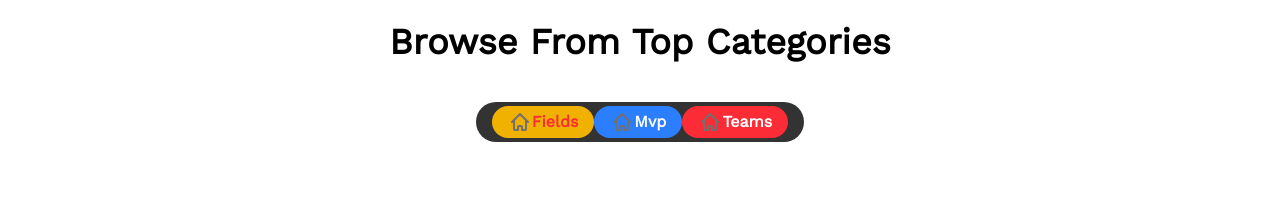
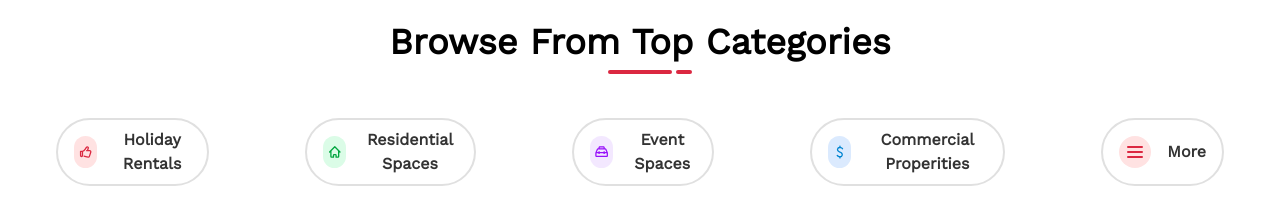
Before and after one commit to sagonzalez76/chicofront, a Vue app: page / in a window 1280 px wide. Shown: the part 938-1162 px from the top of the page. Before the commit the page ends 1120 px from the top, so only its background shows below. Built offline with nearby package versions, Linux system fonts and the light colour scheme; the HTML template or start-up script is replaced by a standard one.

Commit message:
feat: agregar componente LineBar y mejorar LineButtons con soporte para clases de íconos personalizadas

```diff
--- a/src/components/landing/BrowseCategories.vue
+++ b/src/components/landing/BrowseCategories.vue
@@ -1,9 +1,12 @@
 <script lang="ts" setup>
 import LineButtons from '@/components/shared/LineButtons.vue'
+import LineBar from '@/components/shared/LineBar.vue'
+
 
 interface Button {
   label: string
   classButtonCustom: string
+  iconClassCustom: string
   classLabel?: string
   icon?: string
   onClick: () => void
@@ -11,27 +14,46 @@ interface Button {
 
 const buttons: Button[] = [
   {
-    classButtonCustom: 'bg-yellow-500',
-    classLabel: 'text-red-500',
-    label: 'Fields',
-    icon: 'IconHome',
+    classButtonCustom: '',
+    iconClassCustom: 'w-8 h-8 bg-red-100 mr-4 rounded-full text-primary p-1',
+    label: 'Holiday Rentals',
+    icon: 'IconLike',
     onClick: () => {
       console.log('Fields')
     },
   },
   {
-    classButtonCustom: 'bg-blue-500',
-    label: 'Mvp',
+    classButtonCustom: '',
+    iconClassCustom: 'w-8 h-8 bg-green-100 mr-4 rounded-full text-green-600 p-1',
+    label: 'Residential Spaces',
     icon: 'IconHome',
     onClick: () => {
       console.log('Mvp')
     },
   },
   {
-    classButtonCustom: 'bg-red-500',
-
-    label: 'Teams',
-    icon: 'IconHome',
+    classButtonCustom: '',
+    iconClassCustom: 'w-8 h-8 bg-purple-100 mr-4 rounded-full text-purple-600 p-1',
+    label: 'Event Spaces',
+    icon: 'IconTooling',
+    onClick: () => {
+      console.log('Teams')
+    },
+  },
+  {
+    classButtonCustom: '',
+    iconClassCustom: 'w-8 h-8 bg-blue-100 mr-4 rounded-full text-sky-600 p-1',
+    label: 'Commercial Properities',
+    icon: 'IconDollar',
+    onClick: () => {
+      console.log('Teams')
+    },
+  },
+  {
+    classButtonCustom: '',
+    iconClassCustom: 'w-8 h-8 bg-red-100 mr-4 rounded-full text-primary p-1',
+    label: 'More',
+    icon: 'IconBars',
     onClick: () => {
       console.log('Teams')
     },
@@ -42,11 +64,13 @@ const buttons: Button[] = [
 <template>
   <section class="browse-categories">
     <h2 class="text-center font-bold text-4xl mt-24">Browse From Top Categories</h2>
+    <LineBar></LineBar>
     <div class="categories-container flex justify-center gap-24 m-10">
       <LineButtons
         :buttons="buttons"
-        :classContainer="'flex font-bold py-1 px-4 rounded-full bg-black text-white  hover:text-white'"
-        :classButton="'flex font-bold py-1 px-4 rounded-full bg-blue-500 text-white hover:bg-primary-dark hover:text-white'"
+        :classContainer="'flex content-center font-bold py-1 px-4 rounded-full text-white hover:text-white gap-24'"
+        :classButton="'flex items-center font-bold py-2 px-4 rounded-full border-2 border-radius bg-transparent text-black'"
+        :classLabel="''"
       />
     </div>
   </section>
--- /dev/null
+++ b/src/components/shared/LineBar.vue
@@ -0,0 +1,20 @@
+<script lang="ts" setup>
+defineProps({
+  classSpan: {
+    type: String,
+    default: 'relative block w-16 h-1 bg-primary mx-auto mt-2 rounded-full',
+  },
+  classSpanChield: {
+    type: String,
+    default: 'absolute -right-5 top-0 w-4 h-1 bg-primary rounded-full',
+  },
+
+})
+</script>
+
+
+<template>
+  <span :class="classSpan">
+    <span :class="classSpanChield"></span>
+  </span>
+</template>
--- a/src/components/shared/LineButtons.vue
+++ b/src/components/shared/LineButtons.vue
@@ -9,6 +9,7 @@ defineProps({
       classButtonCustom?: string
       classLabel?: string
       icon?: string
+      iconClassCustom?: string | object
     }[],
     default: () => [],
   },
@@ -39,10 +40,8 @@ defineProps({
       <BaseIcon
         v-if="button.icon"
         :name="button.icon"
-        :width="24"
-        :height="24"
+        :class="button.iconClassCustom"
         fill="transparent"
-        color="text-letters"
       />
       <span :class="button.classLabel"> {{ button.label }}</span>
     </BaseButton>
```
